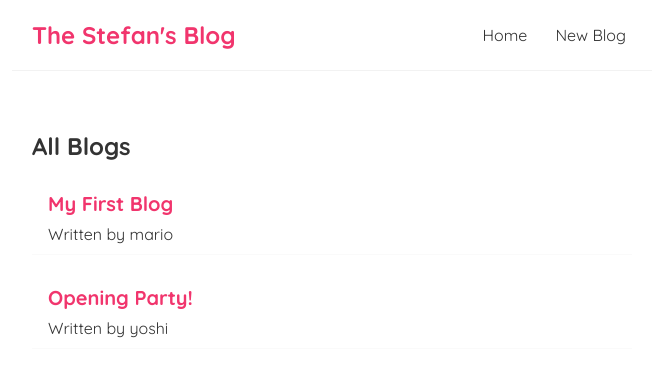
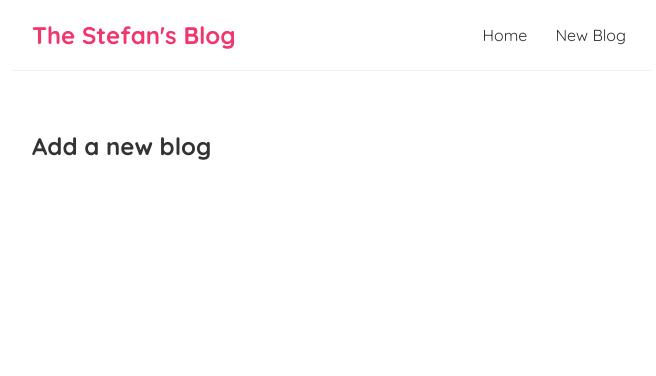
Before and after one commit to StefanM55/stefan-blog, a React (Create React App) app: page /create in a window 1280 px wide. Shown: the top 376 px of the page, without its empty margins (308-964 px from the left). Built offline with nearby package versions, Linux system fonts and the light colour scheme; data requests are answered from the project's data file.

Commit message:
add abort fetch feature if another feature access

```diff
--- a/src/App.js
+++ b/src/App.js
@@ -1,6 +1,7 @@
 import Navbar from './Navbar';
 import Home from './Home';
 import { BrowserRouter as Router, Route, Switch} from 'react-router-dom';
+import Create from './Create';
 
 function App() {
   return (
@@ -9,8 +10,12 @@
       <Navbar />
       <div className="content">
         <Switch>
-          <Route path='/'>
+          <Route exact path='/'>
+          {/* cauta pe calea exacta */}
             <Home />
+          </Route>
+          <Route exact path='/create'>
+            <Create />
           </Route>
         </Switch>
       </div>
--- /dev/null
+++ b/src/Create.js
@@ -0,0 +1,9 @@
+const Create = () => {
+  return (
+    <div className="create">
+      <h2>Add a new blog</h2>
+    </div>
+   );
+}
+
+export default Create;
--- a/src/Navbar.js
+++ b/src/Navbar.js
@@ -1,10 +1,12 @@
+import { Link } from 'react-router-dom'
+
 const Navbar = () => {
   return (
     <nav className="navbar">
       <h1>The Stefan's Blog</h1>
       <div className="links">
-        <a href='/'>Home</a>
-        <a href='/create'>New Blog</a>
+        <Link to='/'>Home</Link>
+        <Link to='/create'>New Blog</Link>
       </div>
     </nav>
    );
--- a/src/userFetch.js
+++ b/src/userFetch.js
@@ -6,8 +6,10 @@
   const [error, setError] = useState(null);
 
   useEffect(() => {
+const abortCont = new AbortController();
+
     setTimeout(() => {
-      fetch(url)
+      fetch(url, { signal: abortCont.signal })
         .then(res => {
           if(!res.ok){
             throw Error('fetch failed')
@@ -20,10 +22,15 @@
           setError(null);
         })
         .catch(err => {
+          if (err.name === 'AbortError'){
+            console.log('fetch aborted');
+          }
           setIsPending(false);
           setError(err.message);
         })
     }, 1000); //simulare incarcare de 1s cu setTimeout pentru vizionare mesaj Loading
+
+    return () => abortCont.signal;
   }, [url]);
 
   return { data, isPending, error };
```
